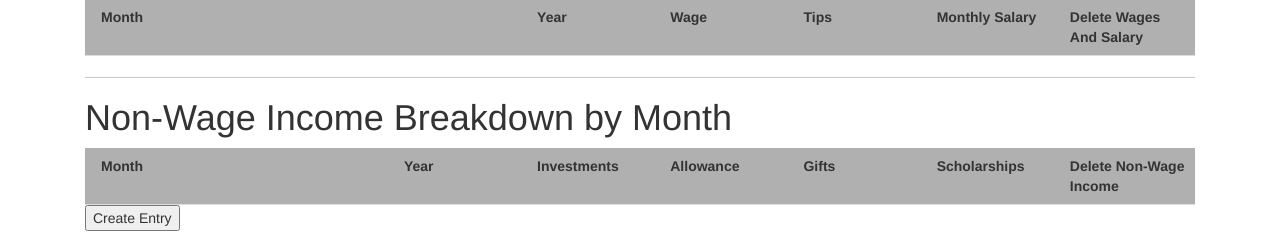
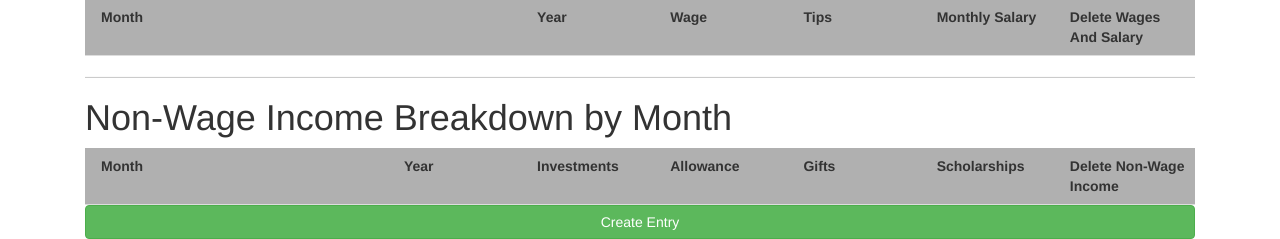
Before and after one commit to smithlauren785/cs4750proj, a PHP site: page /summaryform.php in a window 1280 px wide. Shown: the part 1311-1550 px from the top of the page. Run offline with PHP 8.4, Linux system fonts and the light colour scheme; data that the repository does not hold is empty.

Commit message:
changed create entry button

```diff
--- a/summaryform.php
+++ b/summaryform.php
@@ -668,7 +668,7 @@ if ($_SERVER['REQUEST_METHOD'] == 'POST')
     <body>
   <form method="POST" action="entryform.php">
   <input type="text" value="<?= $_POST['current_user']?>" style="display:none" name="current_user" />
-    <input type="submit" value="Create Entry"/>
+    <input type="submit" value="Create Entry" class="btn btn-block btn-success btn-large"/>
   </form>
 </body>
 
```
